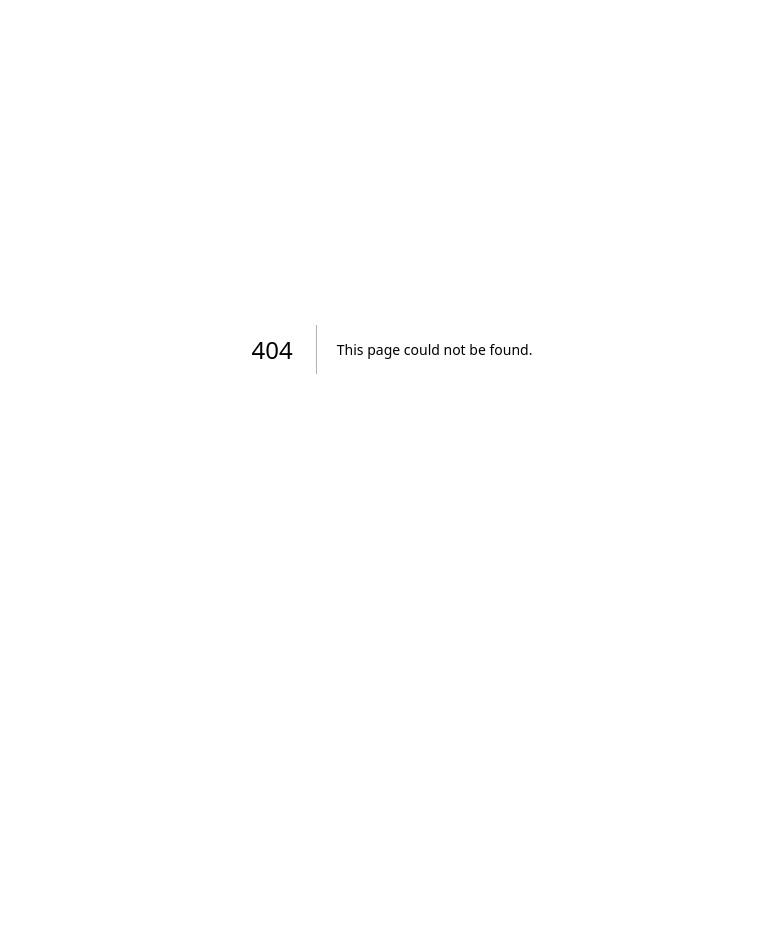
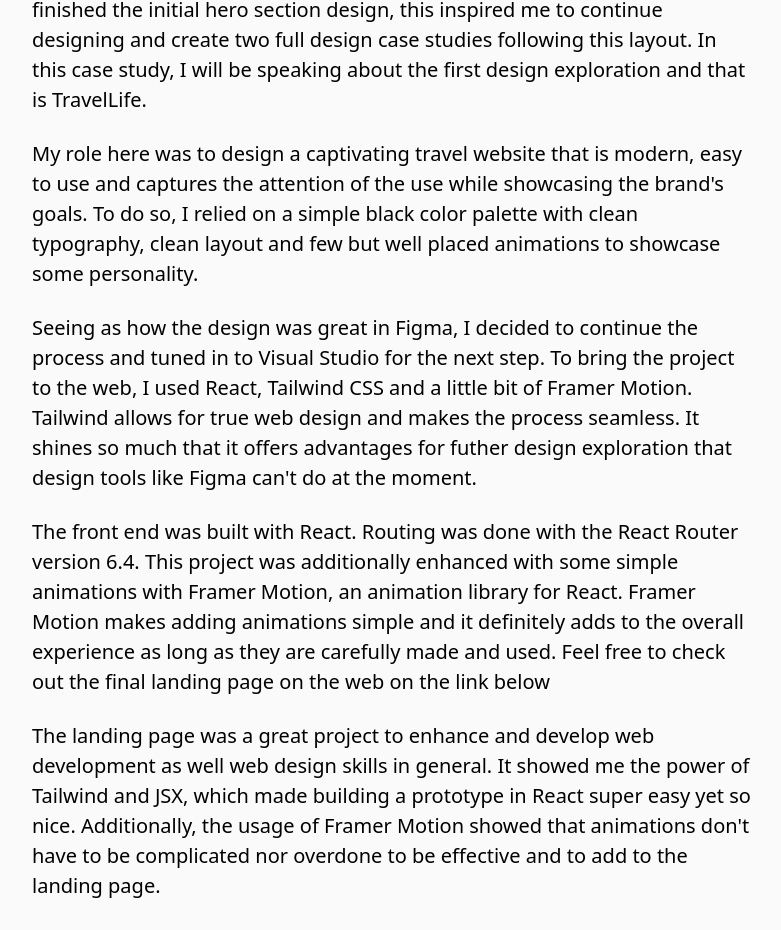
Before and after one commit to DarkoM996/nextjs-dev-portfolio, a Next.js app: page /project-components/travellife/TravelLifeText in a window 1280 px wide. Before the commit this address had no page. Shown: the part 131-1061 px from the top of the page, without its empty margins (248-1029 px from the left). Before the commit the page ends 880 px from the top, so only its background shows below. Built offline with nearby package versions, Linux system fonts and the light colour scheme.

Commit message:
new section added

```diff
--- /dev/null
+++ b/pages/project-components/travellife/TravelLifeText.tsx
@@ -0,0 +1,57 @@
+import React from "react";
+
+const TravelLifeText = () => {
+  return (
+    // H-full aka height:100% gives the desired design effect here
+    <section className="max-w-screen-md mx-auto w-full h-full relative flex flex-col justify-center items-start gap-6 px-6 py-4">
+      <p className="text-xl leading-normal text-primary_customGray-900 ">
+        TravelLife started as a simple design hero exploration exercise. Once I
+        finished the initial hero section design, this inspired me to continue
+        designing and create two full design case studies following this layout.
+        In this case study, I will be speaking about the first design
+        exploration and that is TravelLife.
+      </p>
+      <p className="text-xl leading-normal text-primary_customGray-900  ">
+        My role here was to design a captivating travel website that is modern,
+        easy to use and captures the attention of the use while showcasing the
+        brand's goals. To do so, I relied on a simple black color palette with
+        clean typography, clean layout and few but well placed animations to
+        showcase some personality.
+      </p>
+      <p className="text-xl leading-normal text-primary_customGray-900  ">
+        Seeing as how the design was great in Figma, I decided to continue the
+        process and tuned in to Visual Studio for the next step. To bring the
+        project to the web, I used React, Tailwind CSS and a little bit of
+        Framer Motion. Tailwind allows for true web design and makes the process
+        seamless. It shines so much that it offers advantages for futher design
+        exploration that design tools like Figma can't do at the moment.
+      </p>
+      <p className="text-xl leading-normal text-primary_customGray-900  ">
+        The front end was built with React. Routing was done with the React
+        Router version 6.4. This project was additionally enhanced with some
+        simple animations with Framer Motion, an animation library for React.
+        Framer Motion makes adding animations simple and it definitely adds to
+        the overall experience as long as they are carefully made and used. Feel
+        free to check out the final landing page on the web on the link below
+      </p>
+      <p className="text-xl leading-normal text-primary_customGray-900  ">
+        The landing page was a great project to enhance and develop web
+        development as well web design skills in general. It showed me the power
+        of Tailwind and JSX, which made building a prototype in React super easy
+        yet so nice. Additionally, the usage of Framer Motion showed that
+        animations don't have to be complicated nor overdone to be effective and
+        to add to the landing page.
+      </p>
+      <p className="text-xl leading-normal text-primary_customGray-900  ">
+        <a
+          href="https://travel-life-web.netlify.app/"
+          className="text-black hover:underline"
+        >
+          Travel Life Landing Page
+        </a>
+      </p>
+    </section>
+  );
+};
+
+export default TravelLifeText;
--- a/pages/projects/travellife.tsx
+++ b/pages/projects/travellife.tsx
@@ -1,6 +1,7 @@
 import React from "react";
 import Head from "next/head";
 import TravelLifeHero from "../project-components/travellife/TravelLifeHero";
+import TravelLifeText from "../project-components/travellife/TravelLifeText";
 
 const travellife = () => {
   return (
@@ -10,6 +11,7 @@ const travellife = () => {
         <meta />
       </Head>
       <TravelLifeHero />
+      <TravelLifeText />
     </>
   );
 };
```
